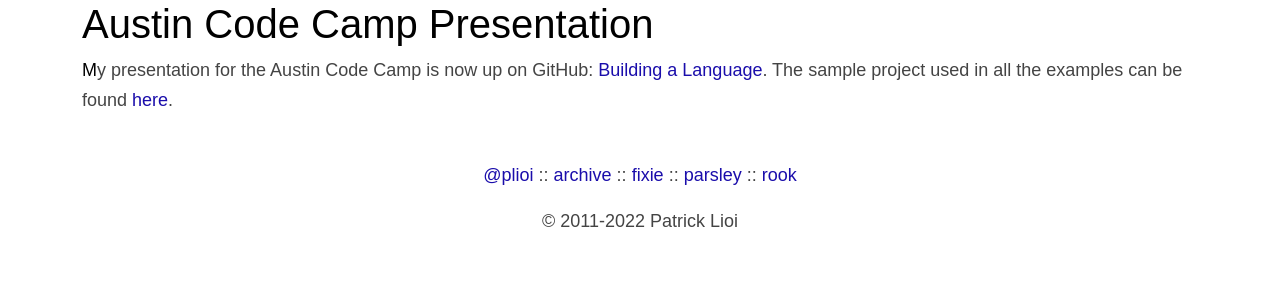
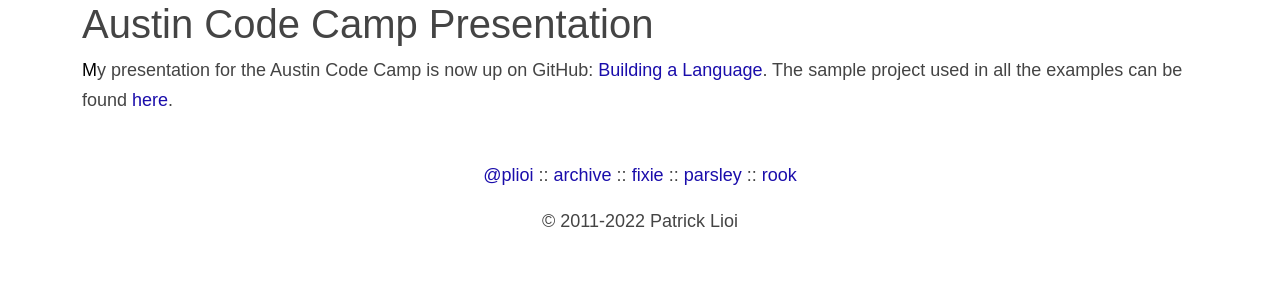
Before and after one commit to plioi/plioi.github.io, a Jekyll site: the page built from _posts/2012-06-11-austin-code-camp-presentation.html, in a window 1280 px wide. Shown: the top 300 px of the page. Built offline with Jekyll 4.4.1, drawn with Linux system fonts in a browser that asks for light colours.

Commit message:
h1 color

```diff
--- a/stylesheets/styles.css
+++ b/stylesheets/styles.css
@@ -25,7 +25,7 @@ a:visited {
 }
 
 h1 a, h1 a:visited, h1 a:hover {
- color: #000;
+ color: #444;;
  text-decoration: none;
 }
 
```
